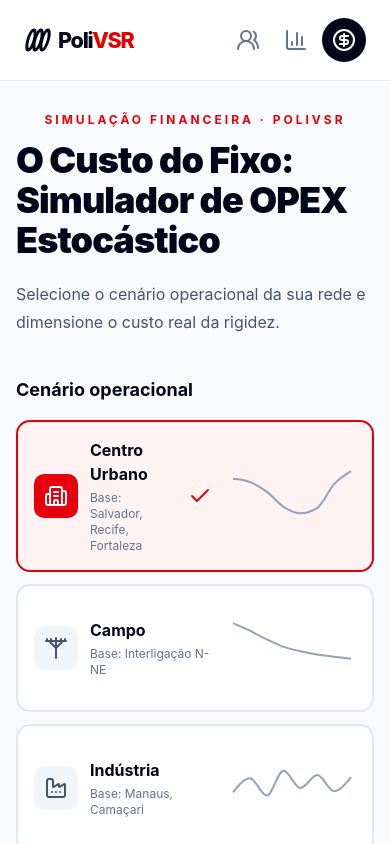
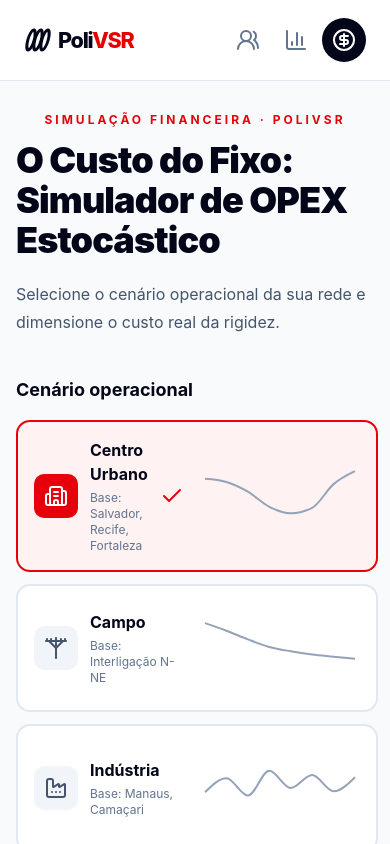
Before and after one commit to JPauloSar/PoliVSR-Hackathon-Hitachi, a Next.js app: page / in a window 390 px wide. Both pictures are taken after a click on the button 344 px from the left and 40 px from the top of the page. Shown: the top 844 px of the page. Built offline with nearby package versions, Linux system fonts and the light colour scheme.

Commit message:
Amplia sparklines dos cenários para leitura mobile
V0-Chat-Id: kfCOIYWPADr

```diff
--- a/app/page.tsx
+++ b/app/page.tsx
@@ -97,7 +97,7 @@ const sparklineData: Record<Scenario, { value: number }[]> = {
 }
 
 function ScenarioCard({ name, sample, icon: Icon, active, onSelect }: { name: Scenario; sample: string; icon: typeof Building2; active: boolean; onSelect: () => void }) {
-  return <button type="button" aria-pressed={active} onClick={onSelect} className={`flex min-h-32 w-full flex-row items-center justify-between gap-4 rounded-xl border-2 p-4 text-left transition-colors ${active ? 'border-red-600 bg-red-50' : 'border-slate-200 bg-white hover:border-slate-400'}`}><span className="flex min-w-0 flex-1 items-center gap-3"><span className={`flex size-11 shrink-0 items-center justify-center rounded-lg ${active ? 'bg-red-600 text-white' : 'bg-slate-100 text-slate-600'}`}><Icon aria-hidden="true" /></span><span className="min-w-0"><strong className="block text-base text-slate-950">{name}</strong><span className="mt-1 block text-xs text-slate-500">{sample}</span></span>{active && <Check className="shrink-0 text-red-600" aria-label="Cenário selecionado" />}</span><span className="h-16 w-32 shrink-0" aria-hidden="true"><ResponsiveContainer width="100%" height="100%"><LineChart data={sparklineData[name]}><Line type="monotone" dataKey="value" stroke="#94a3b8" strokeWidth={2} dot={false} /></LineChart></ResponsiveContainer></span></button>
+  return <button type="button" aria-pressed={active} onClick={onSelect} className={`flex min-h-32 w-full flex-row items-center justify-between gap-4 rounded-xl border-2 p-4 text-left transition-colors ${active ? 'border-red-600 bg-red-50' : 'border-slate-200 bg-white hover:border-slate-400'}`}><span className="flex min-w-0 flex-1 items-center gap-3"><span className={`flex size-11 shrink-0 items-center justify-center rounded-lg ${active ? 'bg-red-600 text-white' : 'bg-slate-100 text-slate-600'}`}><Icon aria-hidden="true" /></span><span className="min-w-0"><strong className="block text-base text-slate-950">{name}</strong><span className="mt-1 block text-xs text-slate-500">{sample}</span></span>{active && <Check className="shrink-0 text-red-600" aria-label="Cenário selecionado" />}</span><span className="h-16 w-40 shrink-0" aria-hidden="true"><ResponsiveContainer width="100%" height="100%"><LineChart data={sparklineData[name]}><Line type="monotone" dataKey="value" stroke="#94a3b8" strokeWidth={2} dot={false} /></LineChart></ResponsiveContainer></span></button>
 }
 
 function FinancialSlider({ label, value, min, max, step, format, onChange }: { label: string; value: number; min: number; max: number; step: number; format: (value: number) => string; onChange: (value: number) => void }) {
```
